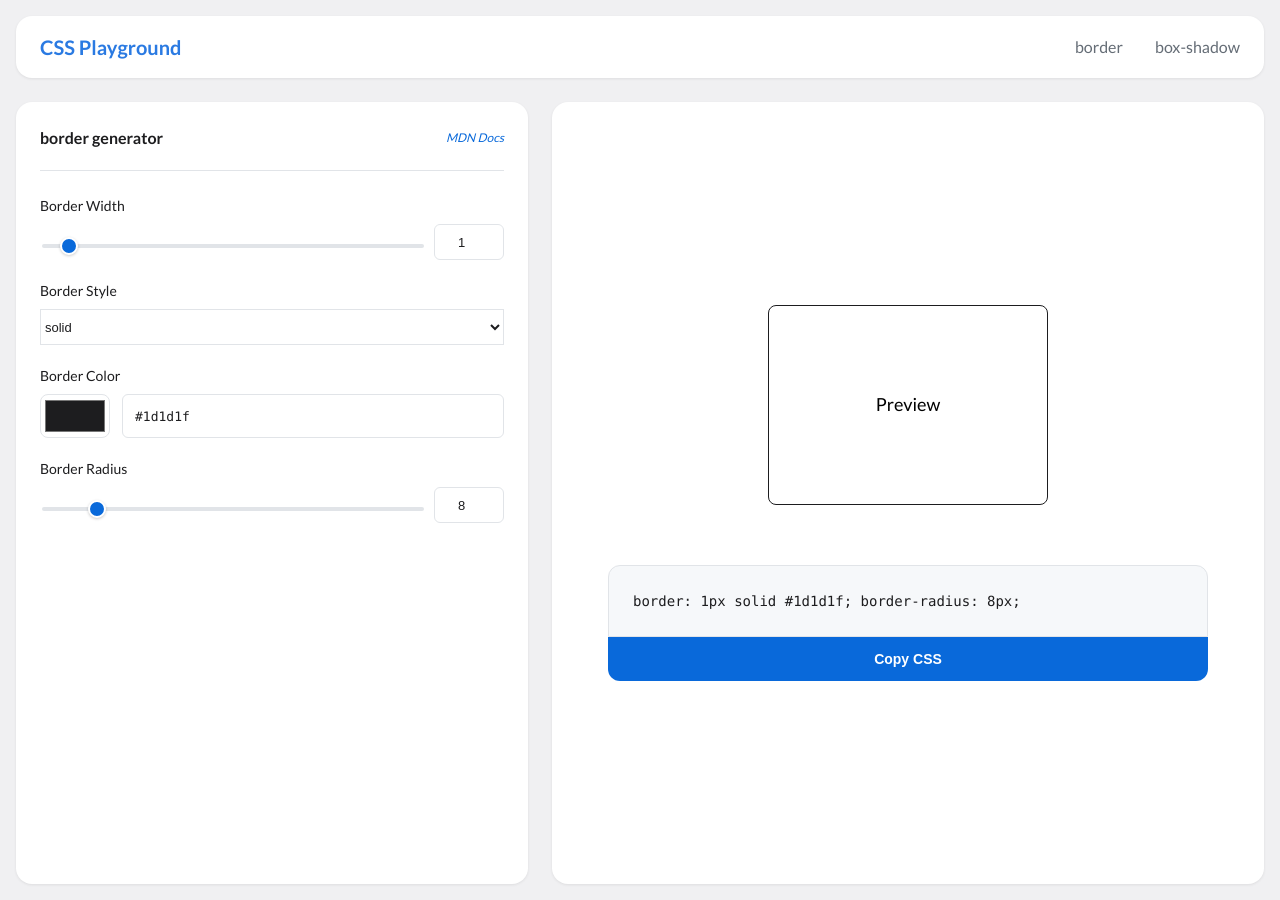
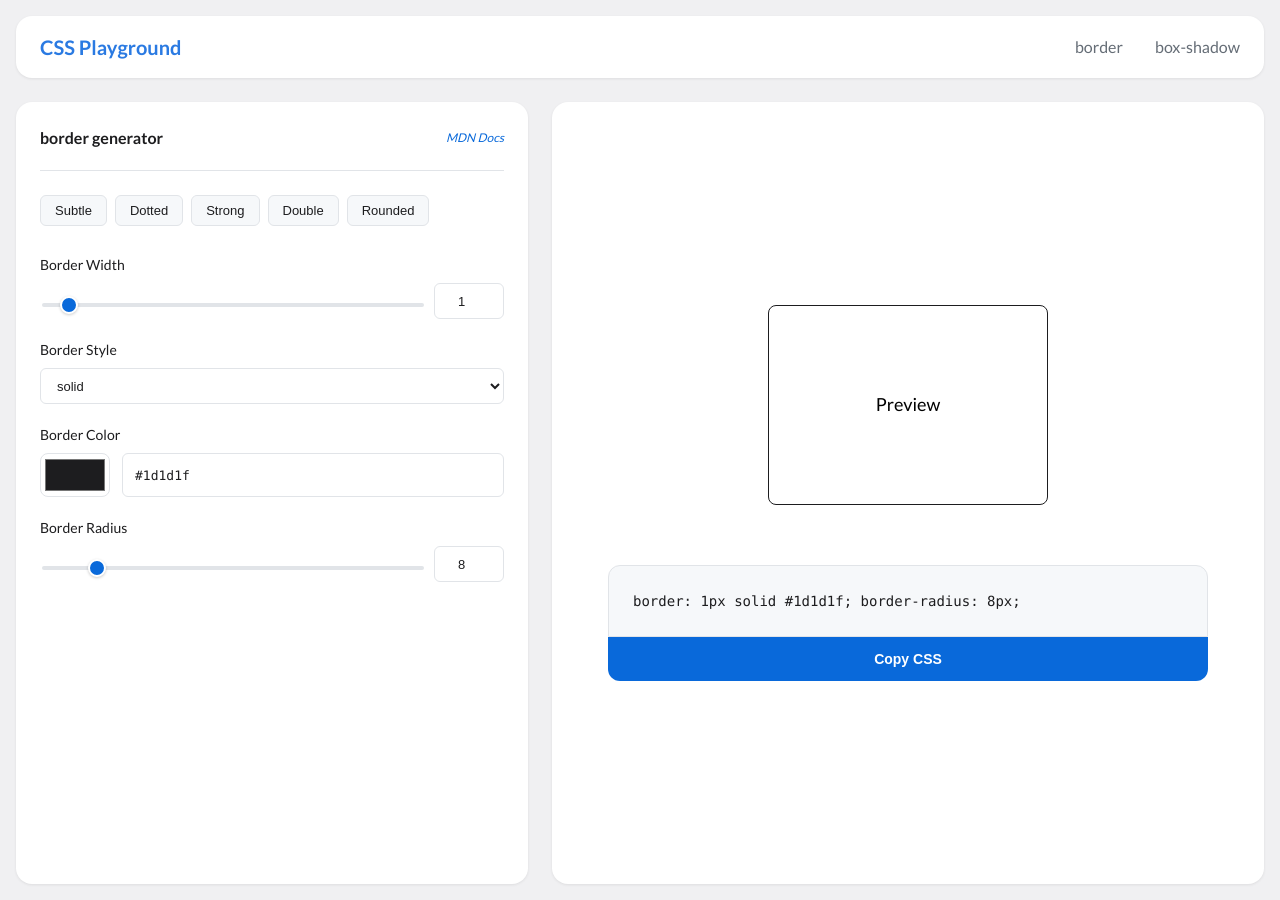
Before and after one commit to naher94/css-playground, a Jekyll site: the page built from border.html, in a window 1280 px wide. Built offline with Jekyll 4.4.1, drawn with Linux system fonts in a browser that asks for light colours.

Commit message:
Border Presets Added

```diff
--- a/_sass/box-shadow.scss
+++ b/_sass/box-shadow.scss
@@ -60,6 +60,8 @@
 .control-group select {
   width: 100%;
   height: 36px;
+  padding: 0 12px;
+  border-radius: 6px;
   border: 1px solid var(--bs-border);
   background: white;
   color: var(--text-color);
--- a/border.html
+++ b/border.html
@@ -7,6 +7,14 @@ default-css: "border: 1px solid #1d1d1f; border-radius: 8px;"
 <div class="card-header">
 	<div class="card-title">border generator</div>
 	<a href="https://developer.mozilla.org/en-US/docs/Web/CSS/border" target="_blank" class="mdn-link">MDN Docs</a>
+</div>
+
+<div class="preset-buttons">
+	<button class="preset-btn" onclick="applyBorderPreset('subtle')">Subtle</button>
+	<button class="preset-btn" onclick="applyBorderPreset('dotted')">Dotted</button>
+	<button class="preset-btn" onclick="applyBorderPreset('strong')">Strong</button>
+	<button class="preset-btn" onclick="applyBorderPreset('double')">Double</button>
+	<button class="preset-btn" onclick="applyBorderPreset('rounded')">Rounded</button>
 </div>
 
 <div class="control-panel">
--- a/js/border.js
+++ b/js/border.js
@@ -128,6 +128,30 @@ function initBorder() {
   // expose copy for onclick
   if (typeof window !== 'undefined') window.copyCSS = copyCSS;
 
+  // border presets
+  const borderPresets = {
+    subtle: { width: 1, style: 'solid', color: '#dddddd', radius: 6 },
+    dotted: { width: 10, style: 'dotted', color: '#7e00df', radius: 64 },
+    strong: { width: 4, style: 'solid', color: '#0b0b0b', radius: 6 },
+    double: { width: 8, style: 'double', color: '#00ffea', radius: 20 },
+    rounded: { width: 17, style: 'groove', color: '#ffb5af', radius: 32 }
+  };
+
+  function applyBorderPreset(name) {
+    const p = borderPresets[name];
+    if (!p) return;
+    if (controls.width) controls.width.value = p.width;
+    if (controls.style) controls.style.value = p.style;
+    if (controls.color) controls.color.value = p.color;
+    if (controls.colorHex) controls.colorHex.value = p.color;
+    if (controls.radius) controls.radius.value = p.radius;
+    if (inputs.width) inputs.width.value = p.width;
+    if (inputs.radius) inputs.radius.value = p.radius;
+    updateBorder();
+  }
+
+  if (typeof window !== 'undefined') window.applyBorderPreset = applyBorderPreset;
+
   // wire controls
   if (controls.width) controls.width.addEventListener('input', () => syncSliderToInput('width'));
   if (controls.radius) controls.radius.addEventListener('input', () => syncSliderToInput('radius'));
```
